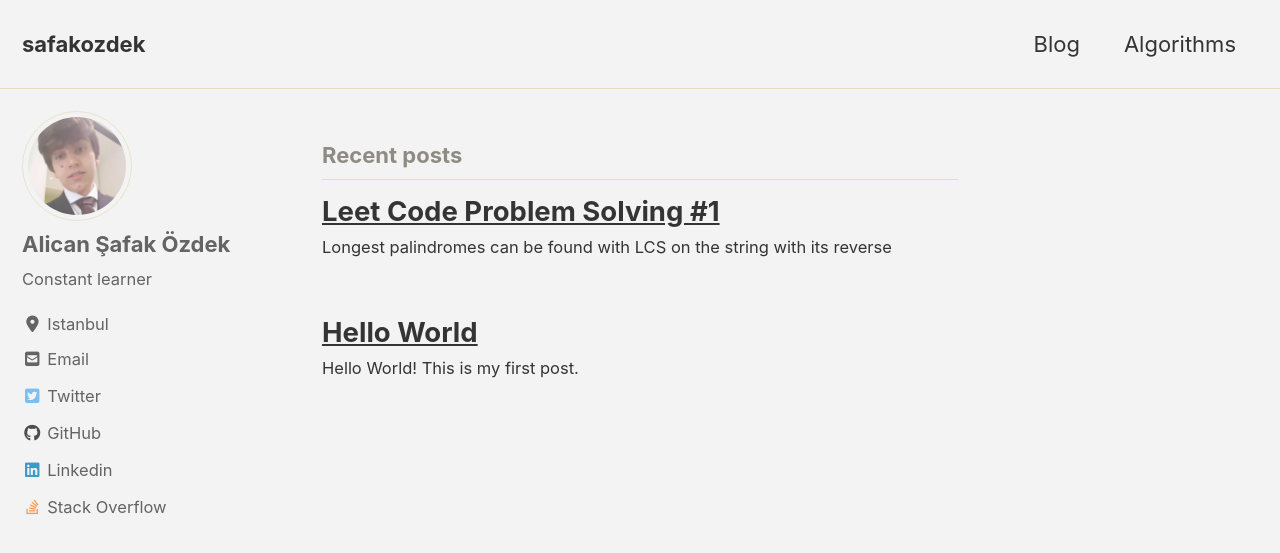
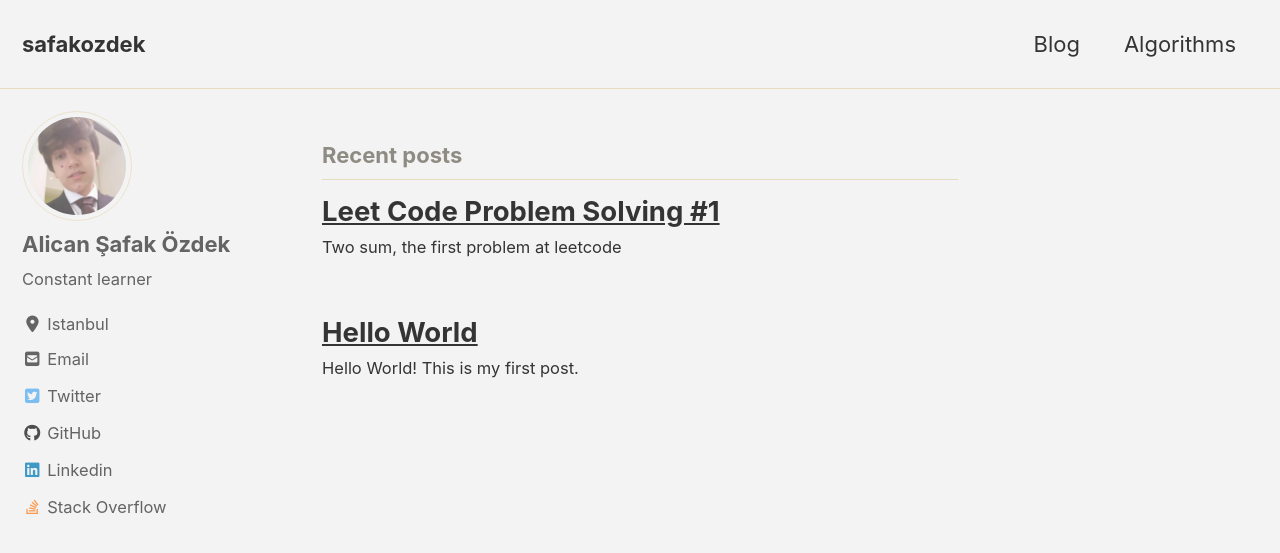
Before and after one commit to safakozdek/safakozdek.github.io, a Jekyll site: the page built from index.html, in a window 1280 px wide and 900 px high. Shown: the top 553 px of the window. Built offline with Jekyll 4.4.1, drawn with Linux system fonts in a browser that asks for light colours; cached includes are drawn as plain includes; nearby versions of some CDN libraries; the list of posts is cut into pages by our own code.

Commit message:
Update 2020-05-05-leet-code.md

```diff
--- a/_posts/2020-05-05-leet-code.md
+++ b/_posts/2020-05-05-leet-code.md
@@ -2,10 +2,10 @@
 layout: single
 title:  "Leet Code Problem Solving #1"
 categories: [algorithms, problem]
-excerpt: "Longest palindromes can be found with LCS on the string with its reverse"
+excerpt: "Two sum, the first problem at leetcode"
 ---
 
-### 1. [Two Sum](https://leetcode.com/problems/two-sum/) (Easy)
+#### 1. [Two Sum](https://leetcode.com/problems/two-sum/) (Easy)
 
 Since this is my first problem solving post, I wanted to start with the first question at [leetcode](https://leetcode.com/).
 
```
